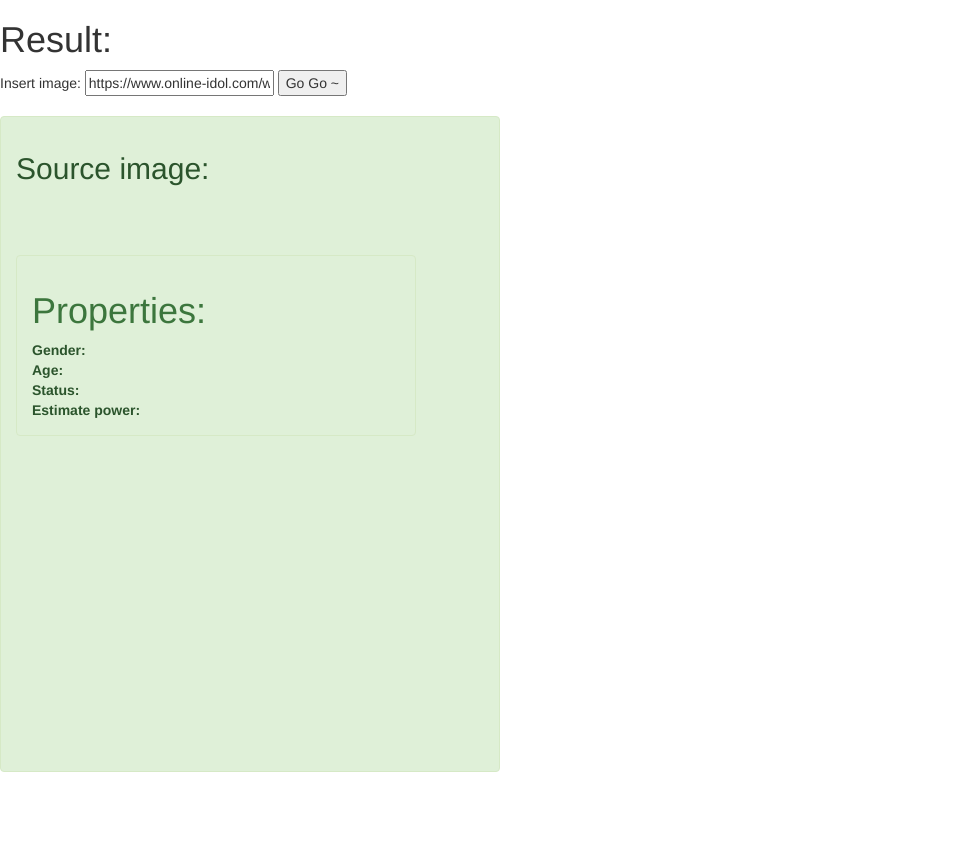
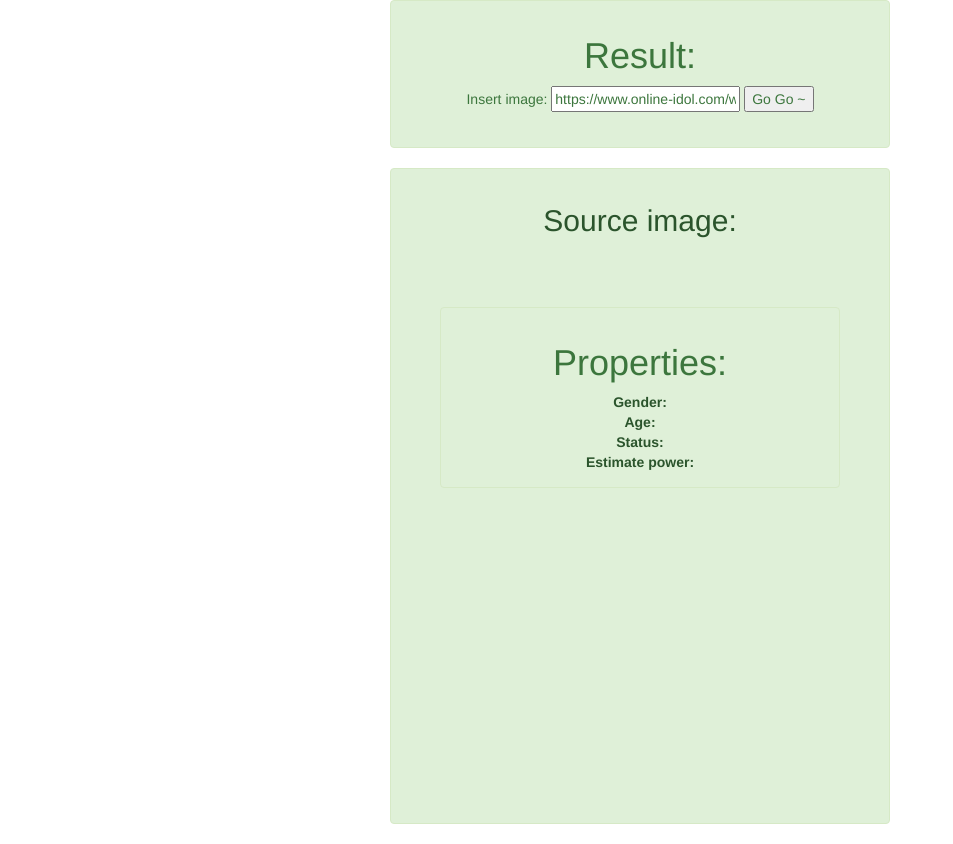
Before and after one commit to poomsirawit/Hack-Scouter, a Flask app: page / in a window 1280 px wide. Shown: the whole page, without its empty margins (0-953 px from the left). Before the commit the page ends 772 px from the top, so only its background shows below. Run offline with Flask 2, Linux system fonts and the light colour scheme; some libraries are stand-ins or nearby versions.

Commit message:
v0.0.0.1

```diff
--- a/templates/index.html
+++ b/templates/index.html
@@ -216,13 +216,18 @@ Highcharts.chart('container', {
 
 </script>
 
+<center>
+
+<div id="wrapper" style="width:500px; display:table;">
+        <div class="alert alert-success" role="alert">
 <h1>Result:</h1>
 Insert image: <input type="text" name="inputImage" id="inputImage"
 
 value="https://www.online-idol.com/wp-content/uploads/2018/02/p-%E0%B8%A1%E0%B8%B4%E0%B8%A7%E0%B8%AA%E0%B8%B4%E0%B8%84-BNK48.jpg" />
 
 <button onclick="processImage()">Go Go ~</button><br><br>
-
+</div>
+</div>
 <div id="wrapper" style="width:500px; display:table;">
     <!--
     <div id="jsonOutput" style="width:600px; display:table-cell;">
@@ -251,9 +256,6 @@ value="https://www.online-idol.com/wp-content/uploads/2018/02/p-%E0%B8%A1%E0%B8%
     </div>
 
 <div id="container" style="height: 300px;">
-</div>
-
-
-</div>
+</center>
 
 {% endblock %}  <!-- html -->
```
Also changed, not shown: README.md (added).
